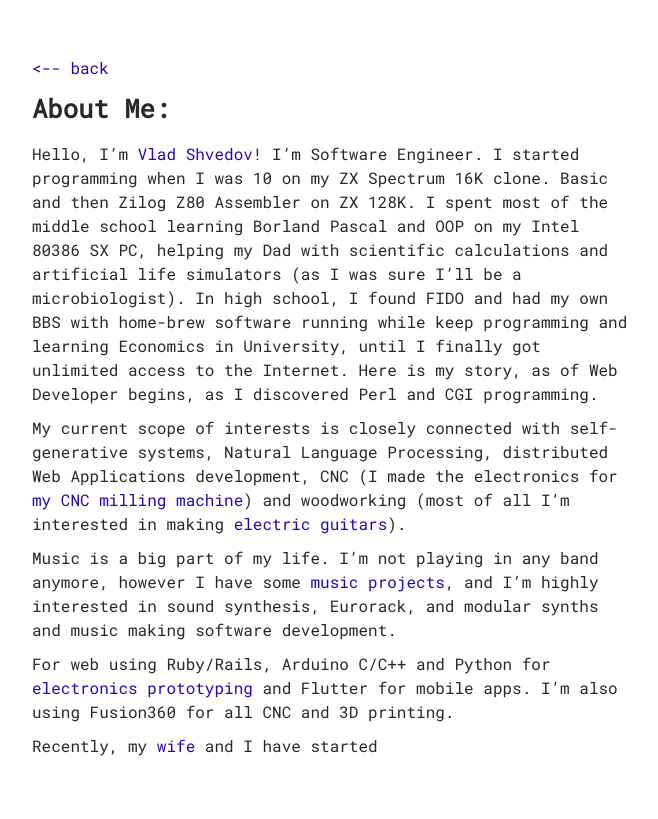
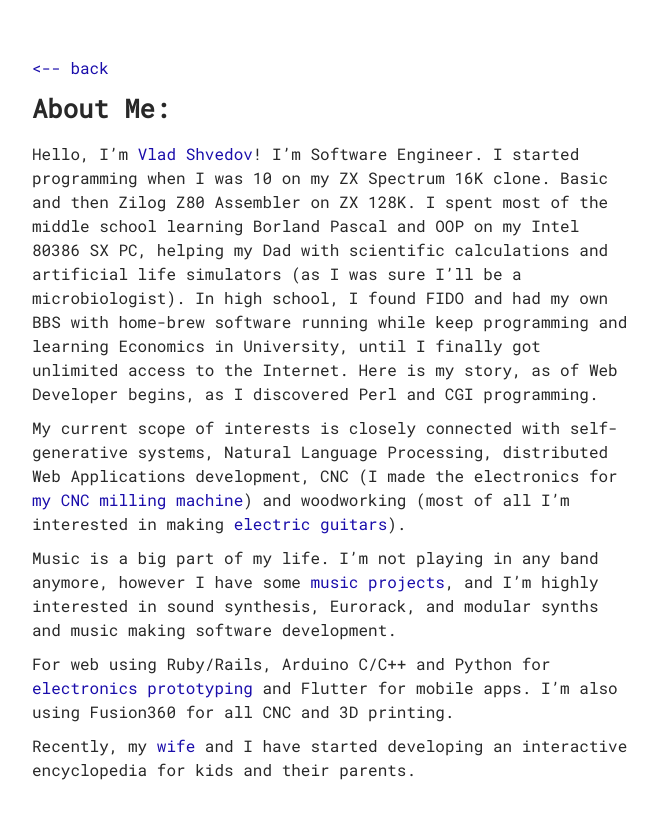
Before and after one commit to vshvedov/vladcodes, a Jekyll site: the page built from about/index.md, in a window 1280 px wide. Shown: the top 819 px of the page, without its empty margins (308-966 px from the left). Built offline with Jekyll 4.4.1, drawn with Linux system fonts in a browser that asks for light colours.

Commit message:
Update index.md

```diff
--- a/about/index.md
+++ b/about/index.md
@@ -10,4 +10,4 @@ Music is a big part of my life. I'm not playing in any band anymore, however I h
 
 For web using Ruby/Rails, Arduino C/C++ and Python for [electronics prototyping](/assets/img/about/device.jpeg) and Flutter for mobile apps. I'm also using Fusion360 for all CNC and 3D printing.
 
-Recently, my [wife](https://opacity.one) and I have started
+Recently, my [wife](https://opacity.one) and I have started developing an interactive encyclopedia for kids and their parents.
```
